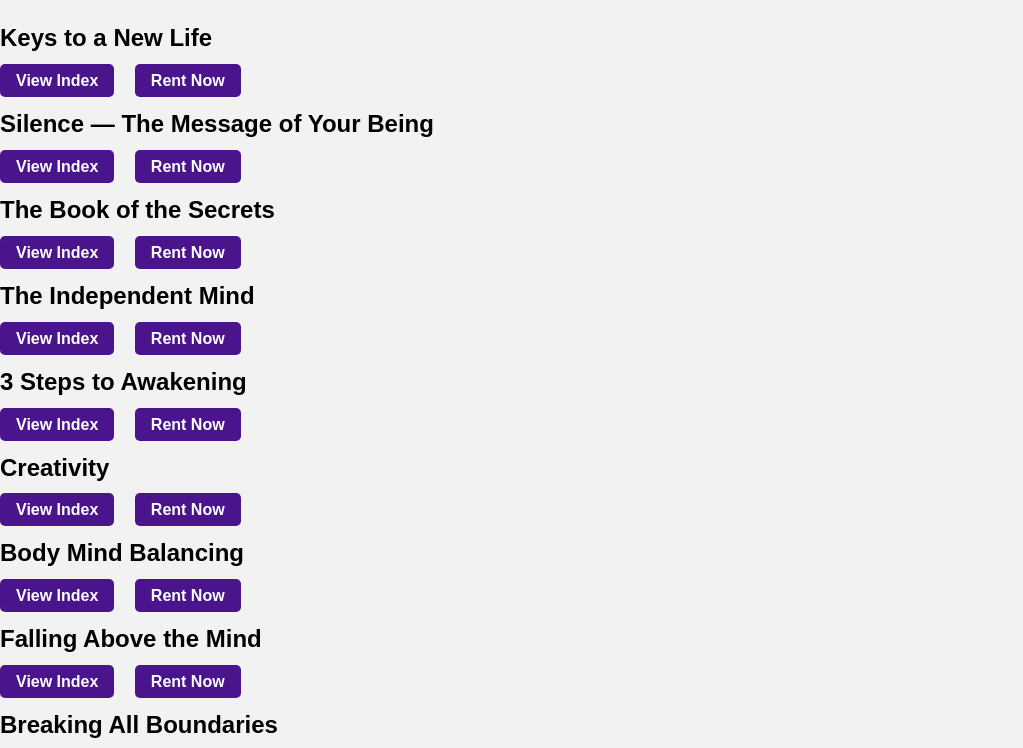
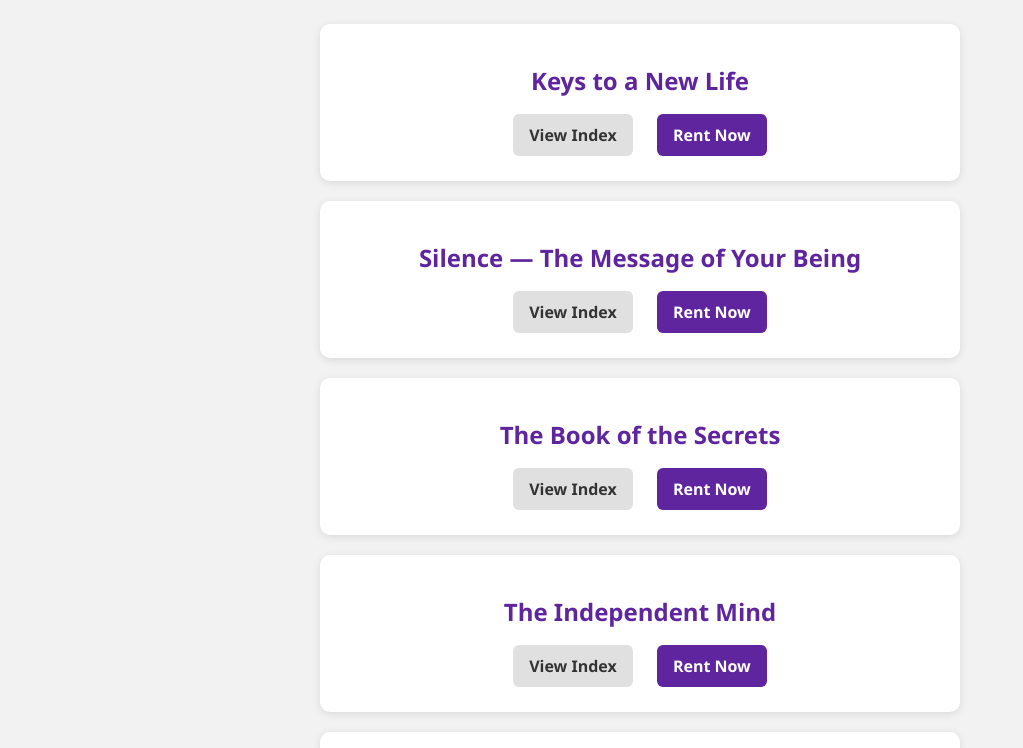
Before and after one commit to Ridhima-101/Osho, a plain HTML site: page index.html in a window 1280 px wide. Shown: the part 157-905 px from the top of the page, without its empty margins (0-1023 px from the left). Drawn offline with Linux system fonts and the light colour scheme.

Commit message:
Update index.html

```diff
--- a/index.html
+++ b/index.html
@@ -7,10 +7,11 @@
 
   <style>
   body {
-  font-family: Arial, sans-serif;
-  background-color: #f2f2f2; /* Light grey background */
+    font-family: 'Segoe UI', Tahoma, Geneva, Verdana, sans-serif;
+    background-color: #f2f2f2; /* light grey background */
     margin: 0;
     padding: 0;
+    color: #333;
   }
 
   h1 {
@@ -18,34 +19,52 @@ h1 {
     justify-content: center;
     align-items: center;
     gap: 12px;
-  color: #5f259f; /* Violet text */
+    color: #5f259f;
     font-size: 32px;
     padding: 20px 0;
     margin-bottom: 20px;
-  background-color: transparent; /* No bar color */
+    background-color: transparent;
   }
 
-      margin-bottom: 1rem;
-      padding: 1rem;
-      border-radius: 8px;
-      box-shadow: 0 2px 6px rgba(0,0,0,0.1);
+  .book {
+    background-color: white;
+    padding: 20px;
+    margin: 20px auto;
+    max-width: 600px;
+    border-radius: 10px;
+    box-shadow: 0 2px 8px rgba(0, 0, 0, 0.1);
+    text-align: center;
   }
+
   .book h2 {
-      margin-top: 0;
+    color: #5f259f;
+    margin-bottom: 12px;
   }
+
   .book a {
-      margin-right: 1rem;
+    display: inline-block;
+    margin: 5px 10px;
+    padding: 10px 16px;
     text-decoration: none;
-      background-color: #4a148c;
-      color: white;
-      padding: 0.5rem 1rem;
-      border-radius: 5px;
+    border-radius: 6px;
     font-weight: bold;
   }
+
+  .book a[href$=".html"] {
+    background-color: #e0e0e0;
+    color: #333;
+  }
+
+  .book a[href^="https://wa.me"] {
+    background-color: #5f259f;
+    color: white;
+  }
+
   .book a:hover {
-      background-color: #6a1b9a;
+    opacity: 0.9;
   }
 </style>
+
 </head>
 <body>
   <h1 style="display: flex; align-items: center; gap: 12px;">
```
Lines whose indentation alone changed are shown as unchanged.
